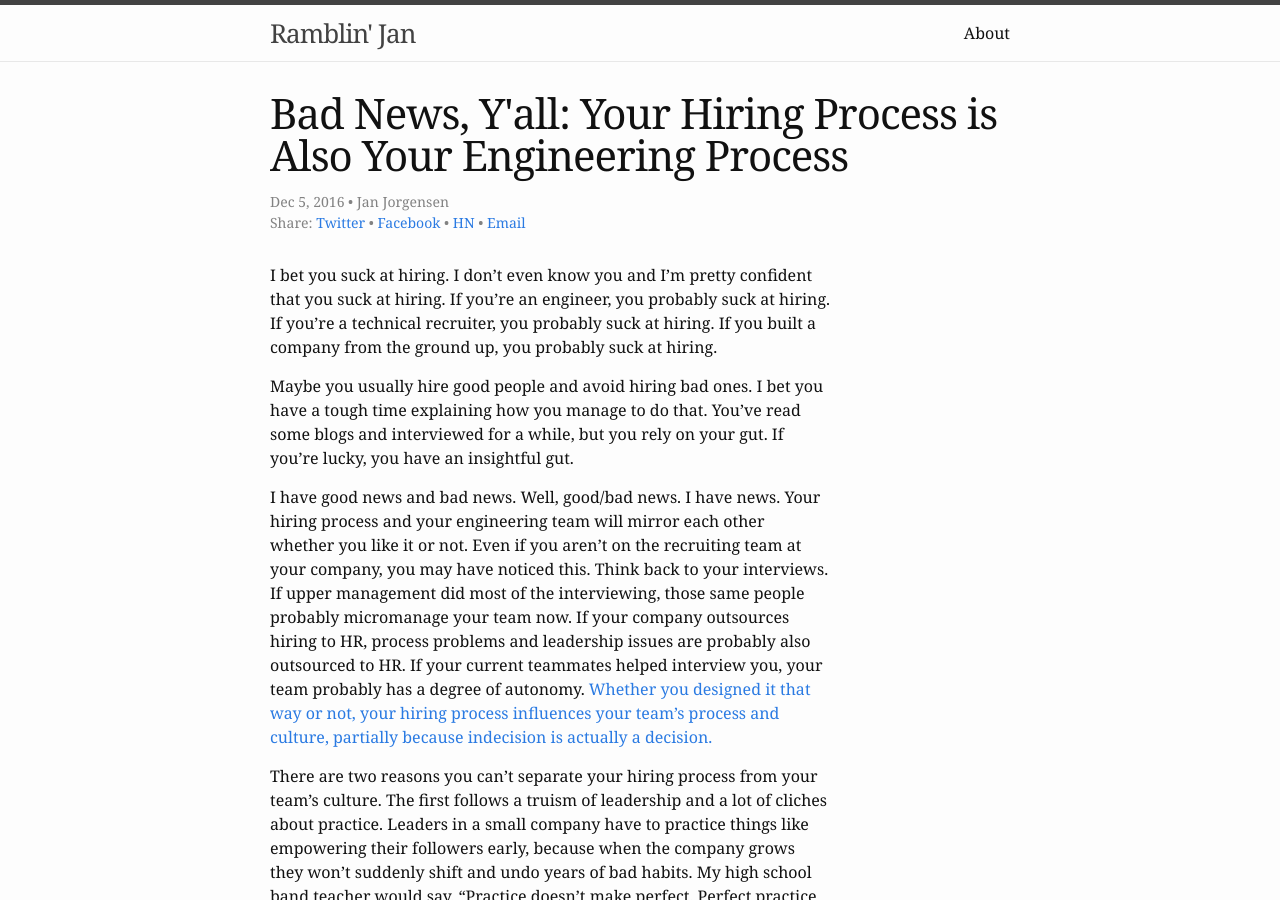
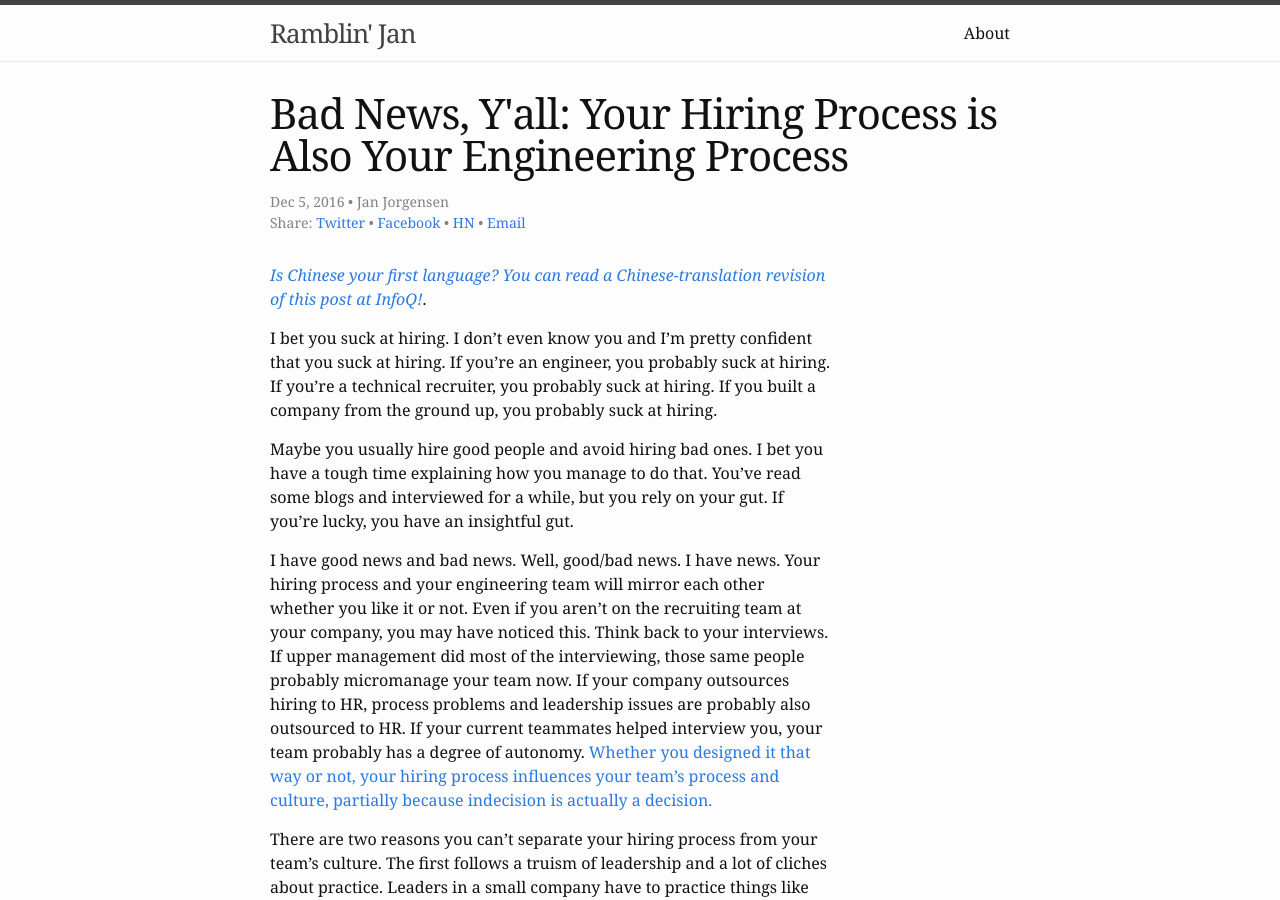
Before and after one commit to ramblinjan/ramblinjan.github.io, a Jekyll site: the page built from _posts/2016-12-05-Your-Hiring-Process-is-your-engineering-process.md, in a window 1280 px wide and 900 px high. Built offline with Jekyll 4.4.1, drawn with Linux system fonts in a browser that asks for light colours; comment, search, counter and statistics services are not loaded.

Commit message:
Update 2016-12-05-Your-Hiring-Process-is-your-engineering-process.md

```diff
--- a/_posts/2016-12-05-Your-Hiring-Process-is-your-engineering-process.md
+++ b/_posts/2016-12-05-Your-Hiring-Process-is-your-engineering-process.md
@@ -11,6 +11,8 @@ tldr: >
   be test-driven, and communicate.
 hacker_news_id: 13109096
 ---
+
+[*Is Chinese your first language? You can read a Chinese-translation revision of this post at InfoQ!*](http://www.infoq.com/cn/articles/how-to-carry-out-technical-recruitment).
 
 I bet you suck at hiring. I don't even know you and I'm pretty confident that you suck at hiring.
 If you're an engineer, you probably suck at hiring.
```
